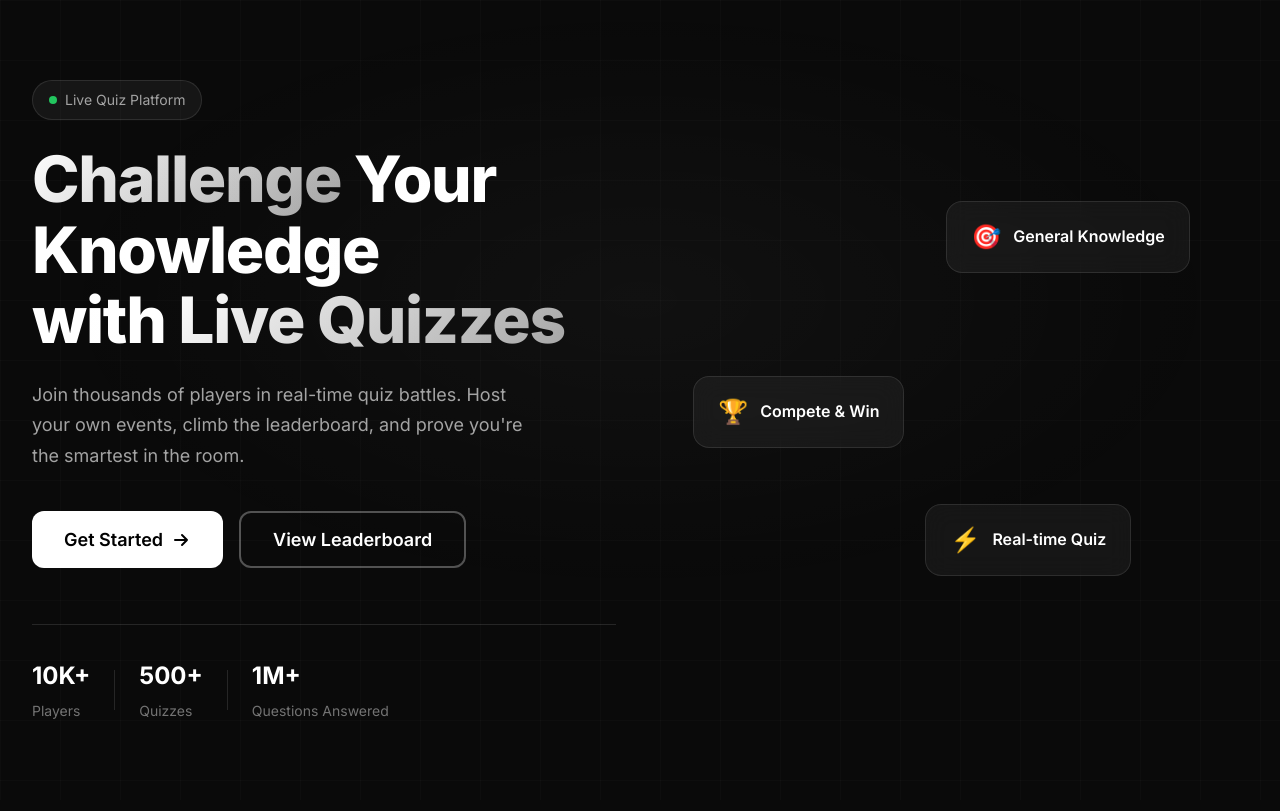
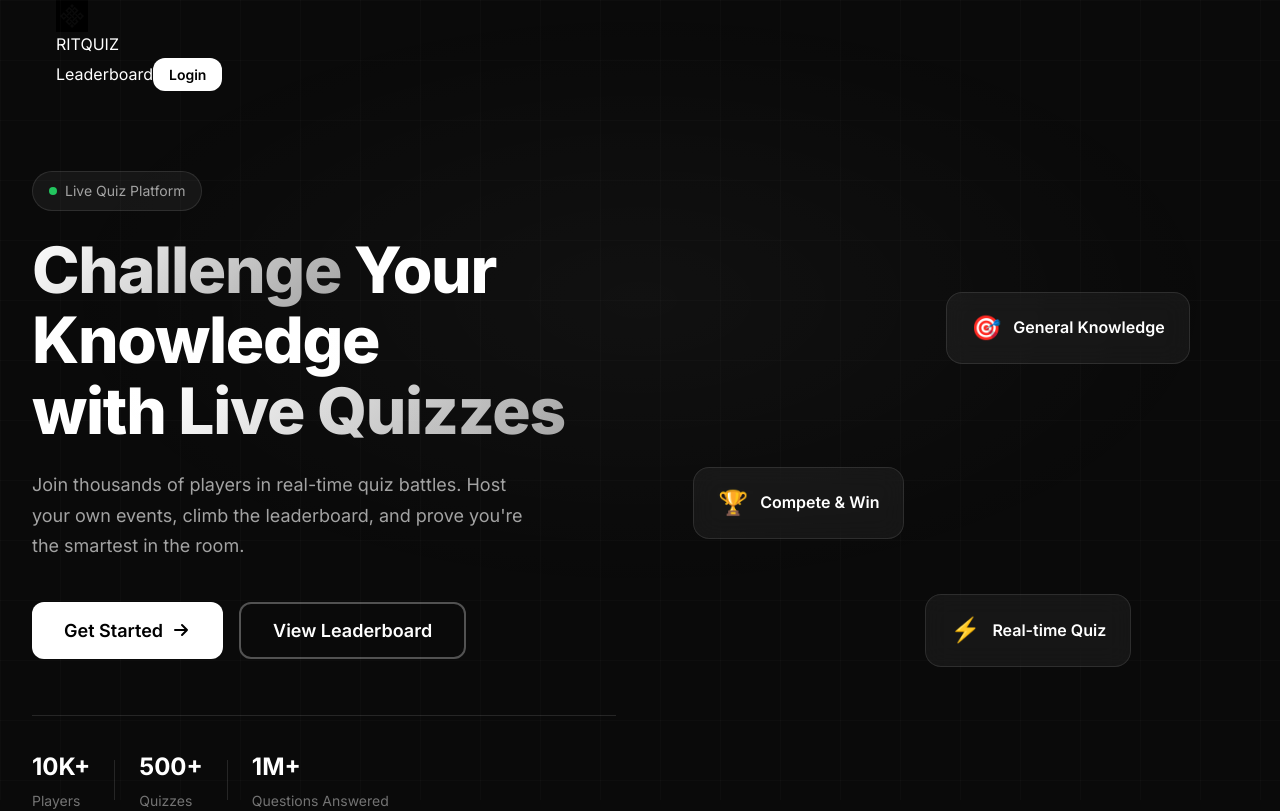
Before and after one commit to Krusherk/ritquiz, a React (Vite) app: page / in a window 1280 px wide. Shown: the top 811 px of the page. Built offline with nearby package versions, Linux system fonts and the light colour scheme; no server answers.

Commit message:
Update Landing.tsx

```diff
--- a/src/pages/Landing/Landing.tsx
+++ b/src/pages/Landing/Landing.tsx
@@ -1,28 +1,91 @@
+import { useEffect } from 'react';
 import { motion } from 'framer-motion';
-import { useNavigate } from 'react-router-dom';
+import { useNavigate, Link } from 'react-router-dom';
+import { usePrivy } from '@privy-io/react-auth';
 import { useAuth } from '../../contexts/AuthContext';
-import { Button } from '../../components/ui';
-import { Layout } from '../../components/layout';
+import { Button, Avatar } from '../../components/ui';
 import styles from './Landing.module.css';
 
 export function Landing() {
-    const { isAuthenticated, needsUsername, login } = useAuth();
+    const { authenticated, ready, login, logout } = usePrivy();
+    const { user, isAuthenticated, needsUsername, isLoading } = useAuth();
     const navigate = useNavigate();
 
+    // Auto-redirect when logged in
+    useEffect(() => {
+        if (ready && !isLoading) {
+            if (isAuthenticated) {
+                navigate('/dashboard');
+            } else if (needsUsername) {
+                navigate('/setup');
+            }
+        }
+    }, [ready, isLoading, isAuthenticated, needsUsername, navigate]);
+
     const handleGetStarted = () => {
-        // Check needsUsername FIRST because when it's true, isAuthenticated is false
-        if (needsUsername) {
+        if (isAuthenticated) {
+            navigate('/dashboard');
+        } else if (needsUsername) {
             navigate('/setup');
-        } else if (isAuthenticated) {
-            navigate('/dashboard');
+        } else if (authenticated) {
+            // Privy says logged in but we're still loading - go to setup
+            navigate('/setup');
         } else {
             login();
         }
     };
 
     return (
-        <Layout showHeader={false}>
         <div className={styles.page}>
+            {/* Navbar */}
+            <nav className={styles.navbar}>
+                <div className={`container ${styles.navContainer}`}>
+                    <Link to="/" className={styles.logo}>
+                        <img src="/rit.svg" alt="RITQUIZ" width="32" height="32" />
+                        <span className={styles.logoText}>RITQUIZ</span>
+                    </Link>
+
+                    <div className={styles.navLinks}>
+                        <Link to="/leaderboard" className={styles.navLink}>Leaderboard</Link>
+
+                        {authenticated ? (
+                            <>
+                                {isAuthenticated && (
+                                    <Link to="/dashboard" className={styles.navLink}>Dashboard</Link>
+                                )}
+                                {needsUsername ? (
+                                    <Button size="sm" onClick={() => navigate('/setup')}>
+                                        Complete Setup
+                                    </Button>
+                                ) : isAuthenticated ? (
+                                    <div className={styles.userMenu}>
+                                        <Link to="/profile" className={styles.profileLink}>
+                                            <Avatar
+                                                src={user?.avatarUrl}
+                                                name={user?.username || 'User'}
+                                                size="sm"
+                                            />
+                                            <span>{user?.username}</span>
+                                        </Link>
+                                        <button onClick={logout} className={styles.logoutBtn}>
+                                            Logout
+                                        </button>
+                                    </div>
+                                ) : (
+                                    <Button size="sm" onClick={() => navigate('/setup')}>
+                                        Complete Setup
+                                    </Button>
+                                )}
+                            </>
+                        ) : (
+                            <Button size="sm" onClick={login}>
+                                Login
+                            </Button>
+                        )}
+                    </div>
+                </div>
+            </nav>
+
             {/* Background elements */}
             <div className={styles.bgGradient} />
             <div className={styles.bgGrid} />
@@ -57,7 +120,7 @@ export function Landing() {
 
                     <div className={styles.cta}>
                         <Button size="lg" onClick={handleGetStarted}>
-                                Get Started
+                            {authenticated ? (needsUsername ? 'Complete Setup' : 'Go to Dashboard') : 'Get Started'}
                             <svg width="20" height="20" viewBox="0 0 20 20" fill="none">
                                 <path d="M4 10H16M16 10L11 5M16 10L11 15" stroke="currentColor" strokeWidth="2" strokeLinecap="round" strokeLinejoin="round" />
                             </svg>
@@ -191,6 +254,5 @@ export function Landing() {
                 </div>
             </footer>
         </div>
-        </Layout>
     );
 }
```
Lines whose indentation alone changed are shown as unchanged.
